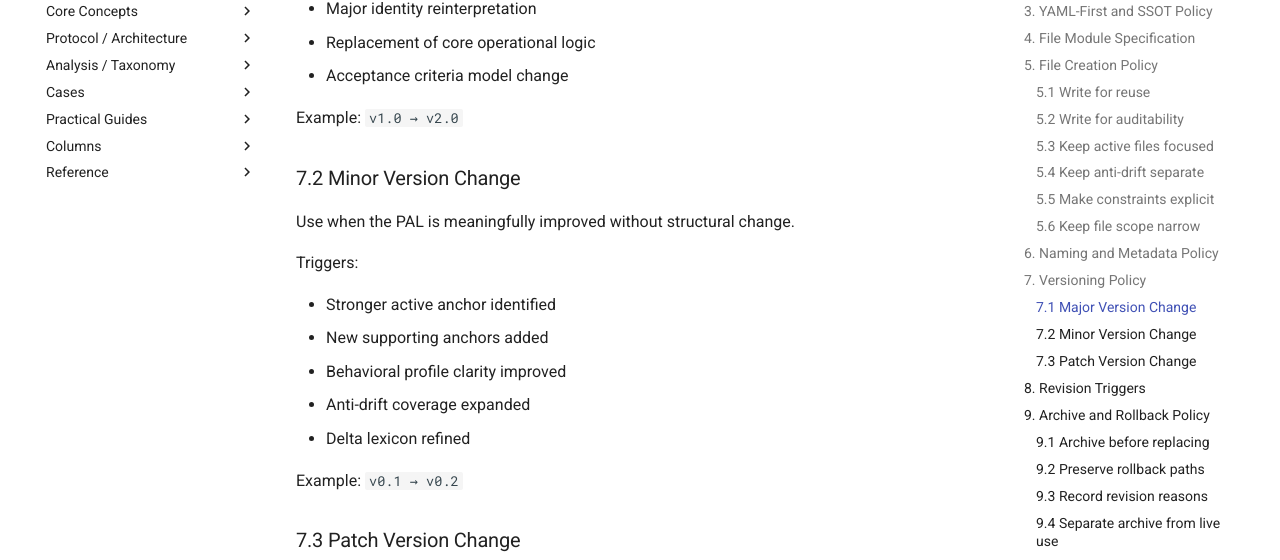
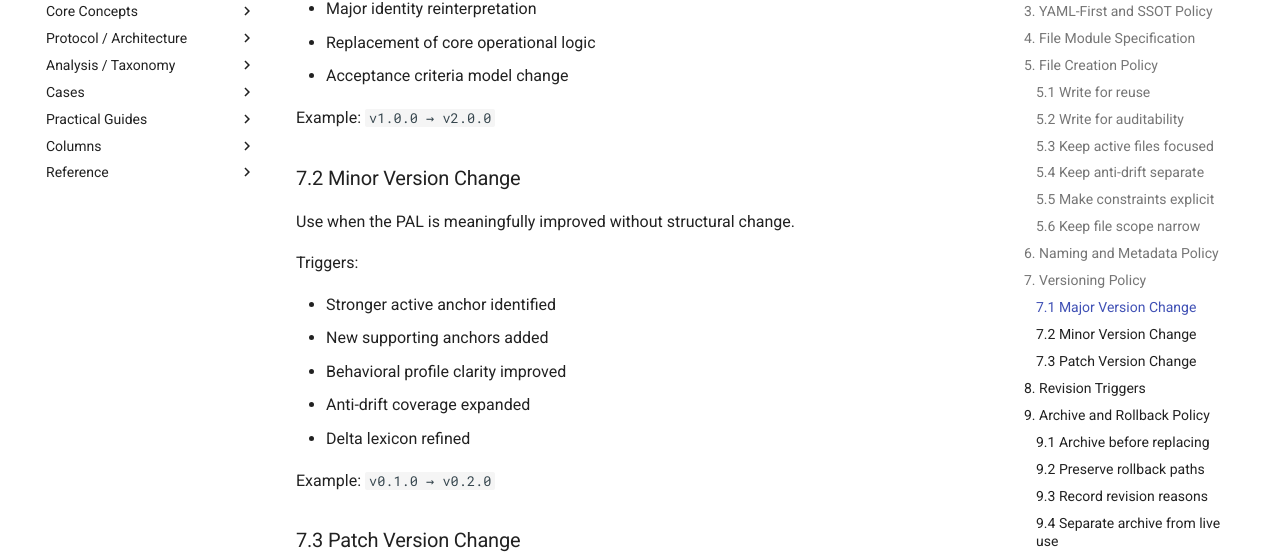
Before and after one commit to watadani-byte/character-identity-protocol, an MkDocs documentation site: the page built from docs/pal_operations_manual_v0.1.md, in a window 1280 px wide and 900 px high, scrolled down 4986 px. Shown: the part 151-711 px from the top of the window. Built offline with MkDocs 1.6.1 and Material for MkDocs 9.7.7, drawn with Linux system fonts in a browser that asks for light colours; comment, search, counter and statistics services are not loaded.

Commit message:
pal_operations_manual_v0.1.md を更新

```diff
--- a/docs/pal_operations_manual_v0.1.md
+++ b/docs/pal_operations_manual_v0.1.md
@@ -184,7 +184,7 @@ Triggers:
 - Replacement of core operational logic
 - Acceptance criteria model change
 
-Example: `v1.0 → v2.0`
+Example: `v1.0.0 → v2.0.0`
 
 ### 7.2 Minor Version Change
 
@@ -198,7 +198,7 @@ Triggers:
 - Anti-drift coverage expanded
 - Delta lexicon refined
 
-Example: `v0.1 → v0.2`
+Example: `v0.1.0 → v0.2.0`
 
 ### 7.3 Patch Version Change
 
```
